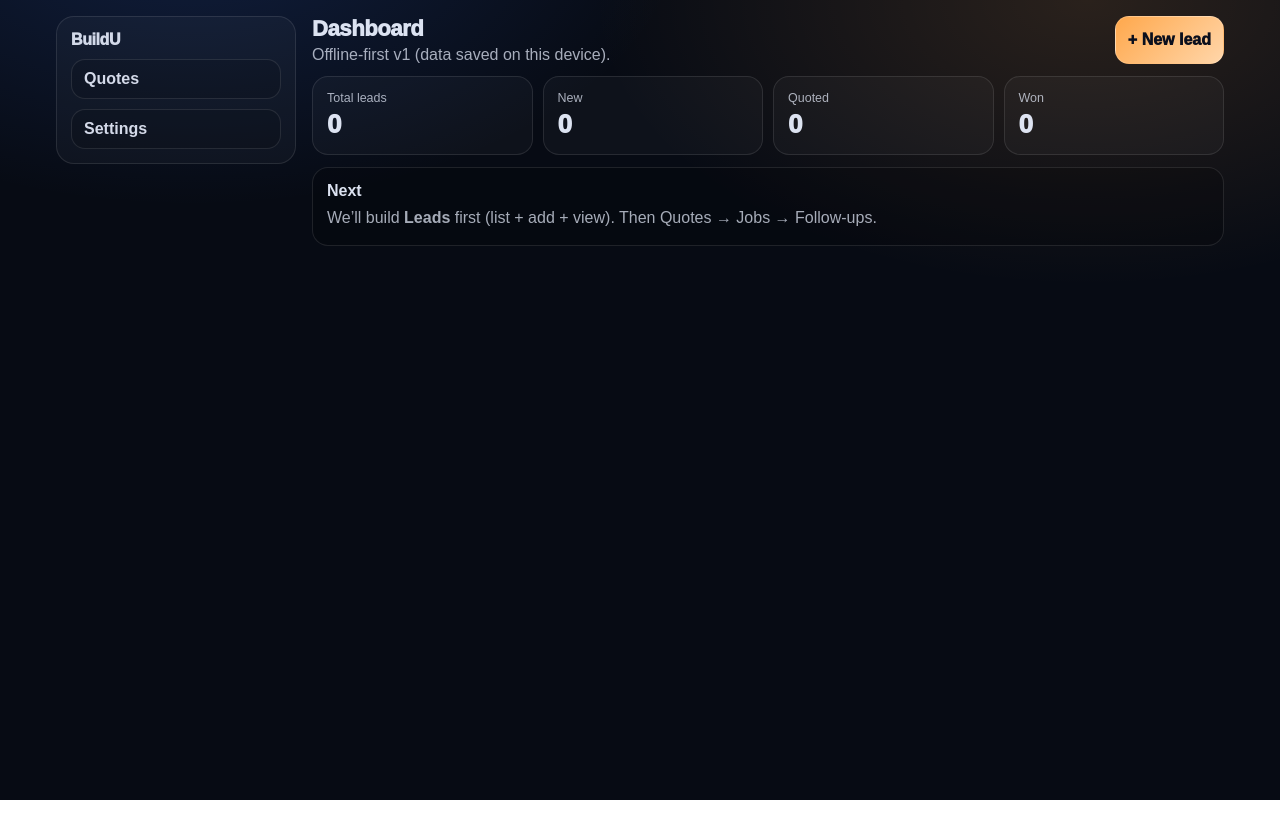
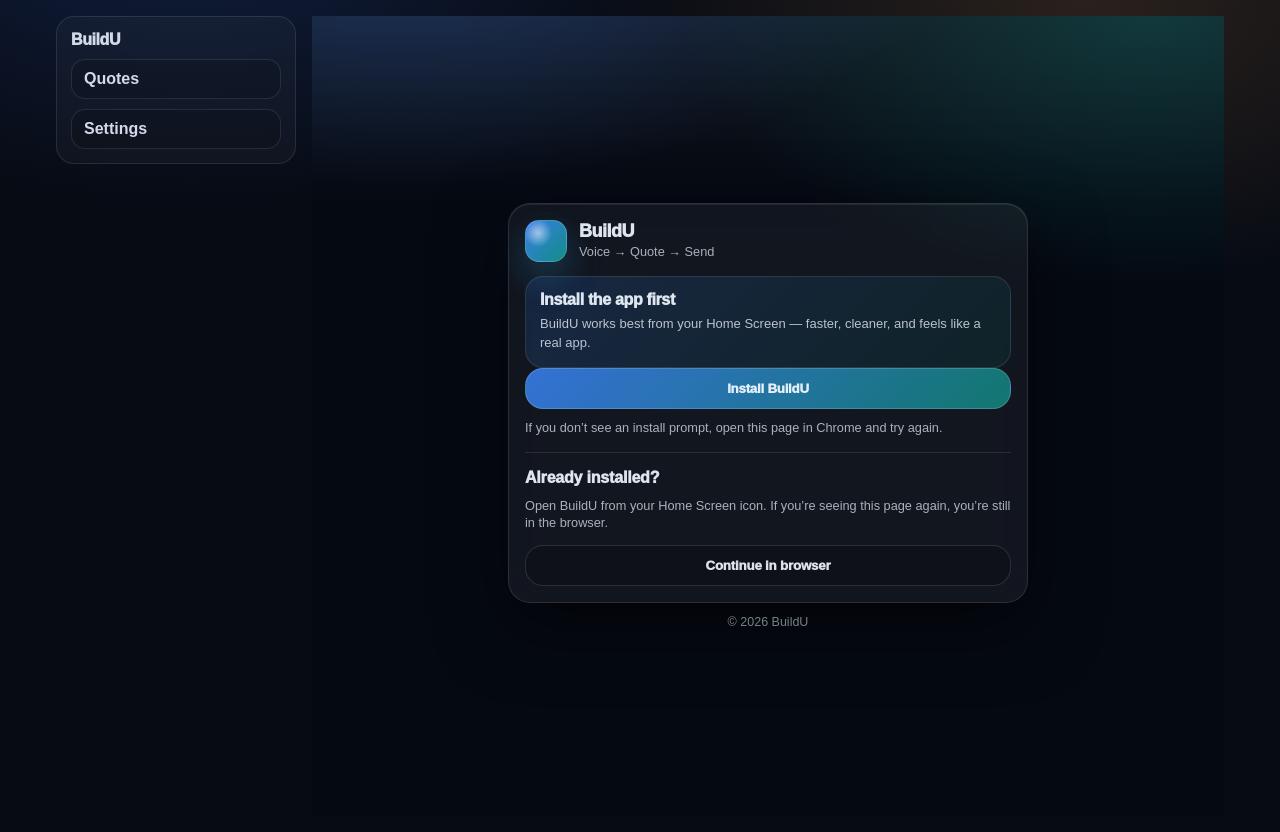
Before and after one commit to QuoteAPP2026/buildu, a Next.js app: page /app in a window 1280 px wide. Before the commit the page ends 800 px from the top, so only its background shows below. Built offline with nearby package versions, Linux system fonts and the light colour scheme.

Commit message:
Install-first gate before auth

```diff
--- a/src/app/app/page.tsx
+++ b/src/app/app/page.tsx
@@ -1,96 +1,333 @@
 "use client";
 
-import React, { useEffect, useState } from "react";
-import { db } from "@/lib/db";
+import React, { useEffect, useMemo, useState } from "react";
 
-export default function Dashboard() {
-  const [counts, setCounts] = useState({ leads: 0, newLeads: 0, quoted: 0, won: 0 });
+type InstallState = {
+  isStandalone: boolean;
+  isIOS: boolean;
+  isAndroidLike: boolean;
+  canPrompt: boolean;
+};
+
+export default function AppEntryPage() {
+  const [deferredPrompt, setDeferredPrompt] = useState<any>(null);
+  const [installState, setInstallState] = useState<InstallState>({
+    isStandalone: false,
+    isIOS: false,
+    isAndroidLike: false,
+    canPrompt: false,
+  });
+
+  const [allowContinue, setAllowContinue] = useState(false);
+
+  const nextHref = useMemo(() => "/auth/register", []);
+  const loginHref = useMemo(() => "/auth/login", []);
 
   useEffect(() => {
-    let alive = true;
+    const isStandalone =
+      window.matchMedia?.("(display-mode: standalone)")?.matches ||
+      // @ts-expect-error iOS Safari legacy
+      window.navigator.standalone === true;
 
-    async function load() {
-      const leads = await db.leads.count();
-      const newLeads = await db.leads.where("status").equals("new").count();
-      const quoted = await db.leads.where("status").equals("quoted").count();
-      const won = await db.leads.where("status").equals("won").count();
-      if (!alive) return;
-      setCounts({ leads, newLeads, quoted, won });
+    const ua = navigator.userAgent || "";
+    const isIOS = /iPhone|iPad|iPod/i.test(ua);
+    const isAndroidLike = /Android/i.test(ua);
+
+    setInstallState((s) => ({ ...s, isStandalone, isIOS, isAndroidLike }));
+
+    // If already installed, go straight to auth.
+    if (isStandalone) {
+      window.location.href = nextHref;
+      return;
     }
 
-    load();
-    const t = setInterval(load, 1200);
+    const onBeforeInstallPrompt = (e: any) => {
+      e.preventDefault();
+      setDeferredPrompt(e);
+      setInstallState((s) => ({ ...s, canPrompt: true }));
+    };
+
+    window.addEventListener("beforeinstallprompt", onBeforeInstallPrompt);
 
     return () => {
-      alive = false;
-      clearInterval(t);
+      window.removeEventListener("beforeinstallprompt", onBeforeInstallPrompt);
     };
-  }, []);
+  }, [nextHref]);
+
+  async function handleInstall() {
+    // Android/Chrome: trigger native prompt
+    if (deferredPrompt) {
+      try {
+        deferredPrompt.prompt();
+        await deferredPrompt.userChoice;
+      } catch {
+        // ignore
+      } finally {
+        setDeferredPrompt(null);
+        setInstallState((s) => ({ ...s, canPrompt: false }));
+      }
+      return;
+    }
+
+    // iOS: can't trigger install — show instructions only
+    setAllowContinue(true);
+  }
 
   return (
-    <div style={{ display: "grid", gap: 12 }}>
-      <div style={{ display: "flex", justifyContent: "space-between", gap: 10, flexWrap: "wrap" }}>
-        <div>
-          <div style={{ fontSize: 22, fontWeight: 950, letterSpacing: -0.4 }}>Dashboard</div>
-          <div style={{ opacity: 0.75, marginTop: 4 }}>
-            Offline-first v1 (data saved on this device).
+    <main style={bg}>
+      <div style={wrap}>
+        <div style={card}>
+          <div style={brandRow}>
+            <div style={mark} aria-hidden="true" />
+            <div>
+              <div style={title}>BuildU</div>
+              <div style={sub}>Voice → Quote → Send</div>
+            </div>
+          </div>
+
+          <div style={hero}>
+            <div style={heroTitle}>Install the app first</div>
+            <div style={heroBody}>
+              BuildU works best from your Home Screen — faster, cleaner, and feels like a real app.
+            </div>
+          </div>
+
+          <div style={{ display: "grid", gap: 10 }}>
+            <button style={primaryBtn} type="button" onClick={handleInstall}>
+              Install BuildU
+            </button>
+
+            {!installState.isIOS ? (
+              <div style={hint}>
+                {installState.canPrompt
+                  ? "Tap “Install BuildU” to open the install prompt."
+                  : "If you don’t see an install prompt, open this page in Chrome and try again."}
+              </div>
+            ) : (
+              <div style={iosBox}>
+                <div style={{ fontWeight: 950, marginBottom: 6 }}>On iPhone (Safari)</div>
+                <ol style={ol}>
+                  <li>Tap the <b>Share</b> icon</li>
+                  <li>Select <b>Add to Home Screen</b></li>
+                  <li>Open BuildU from your Home Screen</li>
+                </ol>
+                <div style={hint}>Apple doesn’t allow websites to auto-install — users must do it once.</div>
+              </div>
+            )}
+          </div>
+
+          <div style={divider} />
+
+          <div style={{ display: "grid", gap: 10 }}>
+            <div style={{ fontWeight: 950, letterSpacing: -0.2 }}>Already installed?</div>
+            <div style={hint}>
+              Open BuildU from your Home Screen icon. If you’re seeing this page again, you’re still in the browser.
+            </div>
+          </div>
+
+          {/* Optional escape hatch */}
+          <div style={{ marginTop: 14, display: "grid", gap: 10 }}>
+            <button style={ghostBtn} type="button" onClick={() => setAllowContinue(true)}>
+              Continue in browser
+            </button>
+
+            {allowContinue ? (
+              <div style={authCard}>
+                <div style={{ fontWeight: 950, marginBottom: 6 }}>Continue</div>
+                <div style={hint}>You can still use BuildU in the browser, but install is recommended.</div>
+
+                <div style={{ display: "grid", gap: 10, marginTop: 12 }}>
+                  <a style={linkBtnPrimary} href={nextHref}>
+                    Create account
+                  </a>
+                  <a style={linkBtnGhost} href={loginHref}>
+                    Sign in
+                  </a>
+                </div>
+              </div>
+            ) : null}
           </div>
         </div>
 
-        <a href="/app/leads/new" style={primaryBtn}>
-          + New lead
-        </a>
+        <div style={foot}>© {new Date().getFullYear()} BuildU</div>
       </div>
-
-      <div style={{ display: "grid", gridTemplateColumns: "repeat(4, minmax(0,1fr))", gap: 10 }}>
-        <Card title="Total leads" value={String(counts.leads)} />
-        <Card title="New" value={String(counts.newLeads)} />
-        <Card title="Quoted" value={String(counts.quoted)} />
-        <Card title="Won" value={String(counts.won)} />
-      </div>
-
-      <div style={panel}>
-        <div style={{ fontWeight: 900, marginBottom: 6 }}>Next</div>
-        <div style={{ opacity: 0.75, lineHeight: 1.55 }}>
-          We’ll build <b>Leads</b> first (list + add + view). Then Quotes → Jobs → Follow-ups.
-        </div>
-      </div>
-    </div>
+    </main>
   );
 }
 
-function Card({ title, value }: { title: string; value: string }) {
-  return (
-    <div
-      style={{
-        padding: 14,
-        borderRadius: 16,
-        border: "1px solid rgba(255,255,255,0.10)",
-        background: "rgba(255,255,255,0.03)",
-      }}
-    >
-      <div style={{ opacity: 0.75, fontSize: 12.5 }}>{title}</div>
-      <div style={{ fontSize: 26, fontWeight: 980, marginTop: 4 }}>{value}</div>
-    </div>
-  );
-}
+const bg: React.CSSProperties = {
+  minHeight: "100vh",
+  background:
+    "radial-gradient(1100px 600px at 10% -20%, rgba(59,130,246,0.40), transparent 55%)," +
+    "radial-gradient(900px 520px at 92% 0%, rgba(20,184,166,0.22), transparent 52%)," +
+    "linear-gradient(180deg, rgba(255,255,255,0.05), transparent 24%)," +
+    "#050912",
+  color: "rgba(238,245,255,0.93)",
+  display: "grid",
+  placeItems: "center",
+  padding: "18px 12px",
+};
 
-const panel: React.CSSProperties = {
+const wrap: React.CSSProperties = {
+  width: "100%",
+  maxWidth: 520,
+};
+
+const card: React.CSSProperties = {
+  border: "1px solid rgba(255,255,255,0.11)",
+  background: "rgba(255,255,255,0.055)",
+  borderRadius: 22,
+  backdropFilter: "blur(16px)",
+  boxShadow: "0 22px 70px rgba(0,0,0,0.55), inset 0 1px 0 rgba(255,255,255,0.08)",
+  padding: 16,
+};
+
+const brandRow: React.CSSProperties = {
+  display: "flex",
+  alignItems: "center",
+  gap: 12,
+};
+
+const mark: React.CSSProperties = {
+  width: 42,
+  height: 42,
+  borderRadius: 14,
+  background:
+    "radial-gradient(14px 14px at 30% 30%, rgba(255,255,255,0.55), rgba(255,255,255,0.0))," +
+    "linear-gradient(135deg, rgba(59,130,246,0.95), rgba(20,184,166,0.75))",
+  border: "1px solid rgba(255,255,255,0.16)",
+  boxShadow: "0 16px 40px rgba(59,130,246,0.20), 0 14px 34px rgba(20,184,166,0.14)",
+};
+
+const title: React.CSSProperties = {
+  fontWeight: 980,
+  letterSpacing: -0.5,
+  fontSize: 18,
+  lineHeight: 1.05,
+};
+
+const sub: React.CSSProperties = {
+  opacity: 0.74,
+  fontSize: 12.75,
+  marginTop: 3,
+};
+
+const hero: React.CSSProperties = {
+  marginTop: 14,
   padding: 14,
-  borderRadius: 16,
+  borderRadius: 18,
   border: "1px solid rgba(255,255,255,0.10)",
-  background: "rgba(0,0,0,0.18)",
+  background:
+    "linear-gradient(135deg, rgba(59,130,246,0.18), rgba(20,184,166,0.10)), rgba(0,0,0,0.14)",
+};
+
+const heroTitle: React.CSSProperties = {
+  fontWeight: 980,
+  letterSpacing: -0.35,
+  fontSize: 16,
+};
+
+const heroBody: React.CSSProperties = {
+  opacity: 0.82,
+  fontSize: 13,
+  lineHeight: 1.45,
+  marginTop: 6,
 };
 
 const primaryBtn: React.CSSProperties = {
+  width: "100%",
+  borderRadius: 18,
+  padding: "12px 14px",
+  fontWeight: 980,
+  letterSpacing: -0.25,
+  border: "1px solid rgba(255,255,255,0.16)",
+  background: "linear-gradient(135deg, rgba(59,130,246,0.85), rgba(20,184,166,0.60))",
+  color: "rgba(238,245,255,0.95)",
+  cursor: "pointer",
+};
+
+const ghostBtn: React.CSSProperties = {
+  width: "100%",
+  borderRadius: 18,
+  padding: "12px 14px",
+  fontWeight: 950,
+  letterSpacing: -0.2,
+  border: "1px solid rgba(255,255,255,0.12)",
+  background: "rgba(0,0,0,0.18)",
+  color: "rgba(238,245,255,0.92)",
+  cursor: "pointer",
+};
+
+const hint: React.CSSProperties = {
+  opacity: 0.75,
+  fontSize: 12.75,
+  lineHeight: 1.35,
+};
+
+const iosBox: React.CSSProperties = {
+  marginTop: 4,
+  padding: 12,
+  borderRadius: 18,
+  border: "1px solid rgba(255,255,255,0.10)",
+  background: "rgba(0,0,0,0.16)",
+};
+
+const ol: React.CSSProperties = {
+  margin: "8px 0 0 18px",
+  padding: 0,
+  display: "grid",
+  gap: 6,
+  opacity: 0.9,
+  fontSize: 13,
+  lineHeight: 1.35,
+};
+
+const divider: React.CSSProperties = {
+  height: 1,
+  margin: "16px 0",
+  background: "rgba(255,255,255,0.10)",
+};
+
+const authCard: React.CSSProperties = {
+  border: "1px solid rgba(255,255,255,0.10)",
+  background: "rgba(255,255,255,0.045)",
+  borderRadius: 18,
+  padding: 12,
+};
+
+const linkBtnPrimary: React.CSSProperties = {
   display: "inline-flex",
+  justifyContent: "center",
   alignItems: "center",
+  width: "100%",
+  borderRadius: 18,
+  padding: "12px 14px",
+  fontWeight: 980,
+  letterSpacing: -0.25,
+  border: "1px solid rgba(255,255,255,0.16)",
+  background: "linear-gradient(135deg, rgba(59,130,246,0.85), rgba(20,184,166,0.60))",
+  color: "rgba(238,245,255,0.95)",
+  textDecoration: "none",
+};
+
+const linkBtnGhost: React.CSSProperties = {
+  display: "inline-flex",
   justifyContent: "center",
-  padding: "10px 12px",
-  borderRadius: 14,
+  alignItems: "center",
+  width: "100%",
+  borderRadius: 18,
+  padding: "12px 14px",
   fontWeight: 950,
+  letterSpacing: -0.2,
+  border: "1px solid rgba(255,255,255,0.12)",
+  background: "rgba(0,0,0,0.18)",
+  color: "rgba(238,245,255,0.92)",
   textDecoration: "none",
-  color: "#0B0F1D",
-  background: "linear-gradient(135deg, rgba(255,168,76,1), rgba(255,214,170,1))",
-  border: "1px solid rgba(255,255,255,0.16)",
 };
+
+const foot: React.CSSProperties = {
+  marginTop: 12,
+  textAlign: "center",
+  opacity: 0.55,
+  fontSize: 12.5,
+};
```
